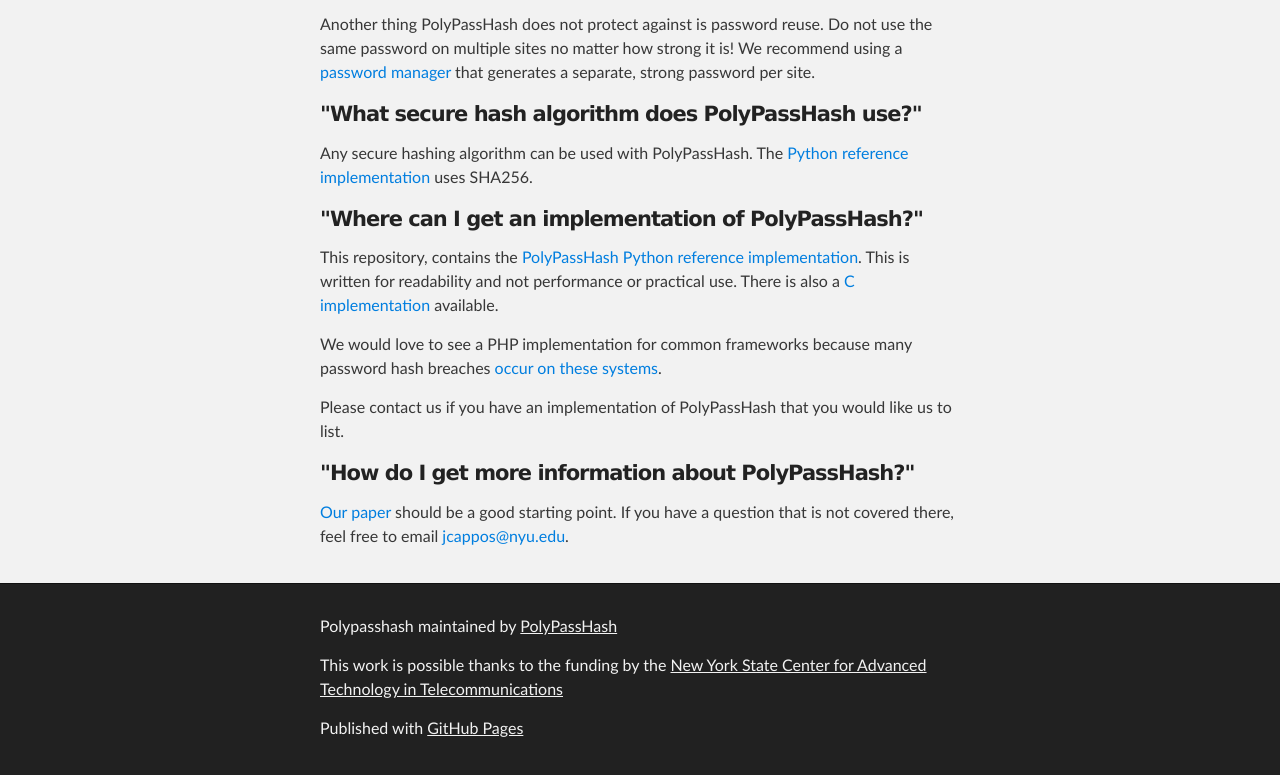
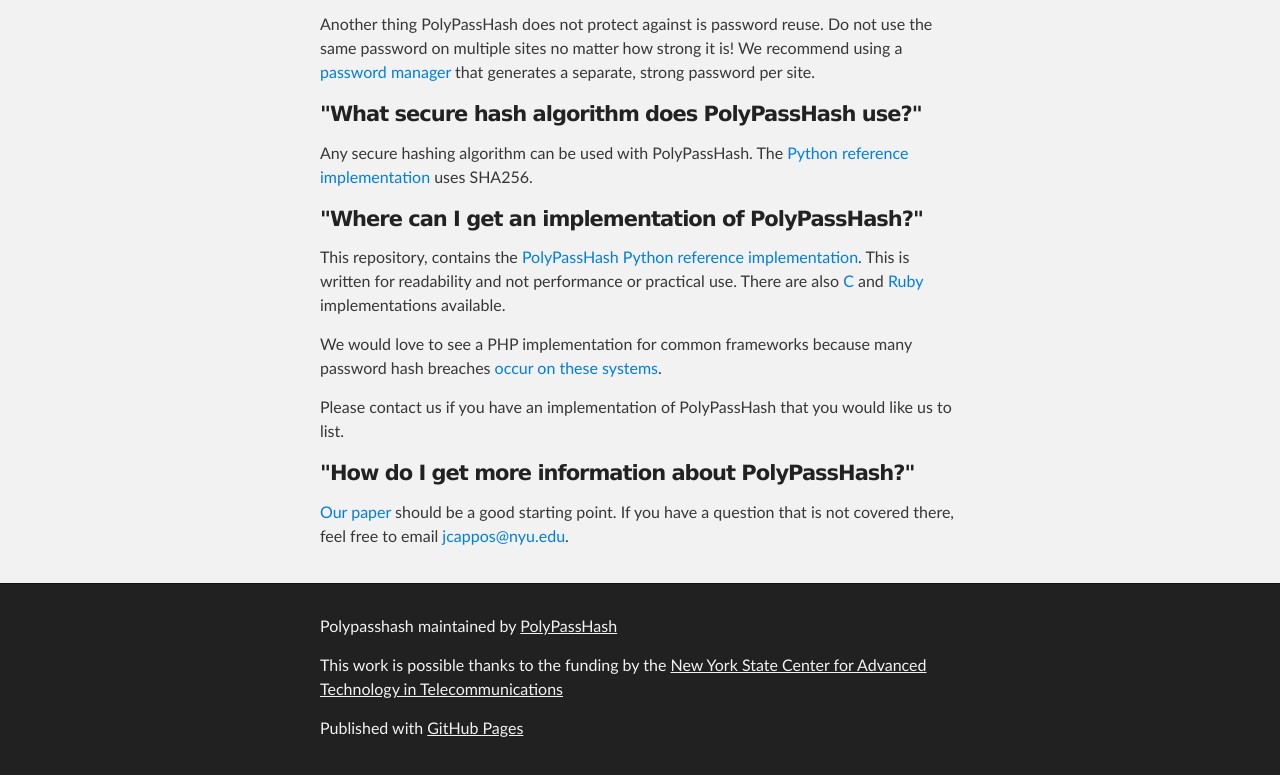
Before and after one commit to PolyPasswordHasher/PolyPasswordHasher, a plain HTML site: page index.html in a window 1280 px wide. Shown: the part 2131-2906 px from the top of the page. Drawn offline with Linux system fonts and the light colour scheme.

Commit message:
Added mention and link to the ruby version of PPH

```diff
--- a/index.html
+++ b/index.html
@@ -95,7 +95,13 @@
 <h4>
 <a name="where-can-i-get-an-implementation-of-polypasshash" class="anchor" href="#where-can-i-get-an-implementation-of-polypasshash"><span class="octicon octicon-link"></span></a>"Where can I get an implementation of PolyPassHash?"</h4>
 
-<p>This repository, contains the <a href="https://github.com/PolyPassHash/PolyPassHash/tree/master/python-reference-implementation">PolyPassHash Python reference implementation</a>.   This is written for readability and not performance or practical use.   There is also a <a href="https://github.com/SantiagoTorres/PolyPassHash-C">C implementation</a> available.</p>
+<p>This repository, contains the <a
+    href="https://github.com/PolyPassHash/PolyPassHash/tree/master/python-reference-implementation">PolyPassHash
+    Python reference implementation</a>.   This is written for readability and
+not performance or practical use.   There are also <a
+    href="https://github.com/PolyPassHash/PolyPassHash-C">C</a> and <a
+    href="https://github.com/PolyPassHash/PolyPassHash-Ruby">Ruby</a>
+implementations available.</p>
 
 <p>We would love to see a PHP implementation for common frameworks because many password hash breaches <a href="http://blog.passwordresearch.com/2013/02/passwords-found-in-wild-for-january-2013.html">occur on these systems</a>.</p>
 
```
